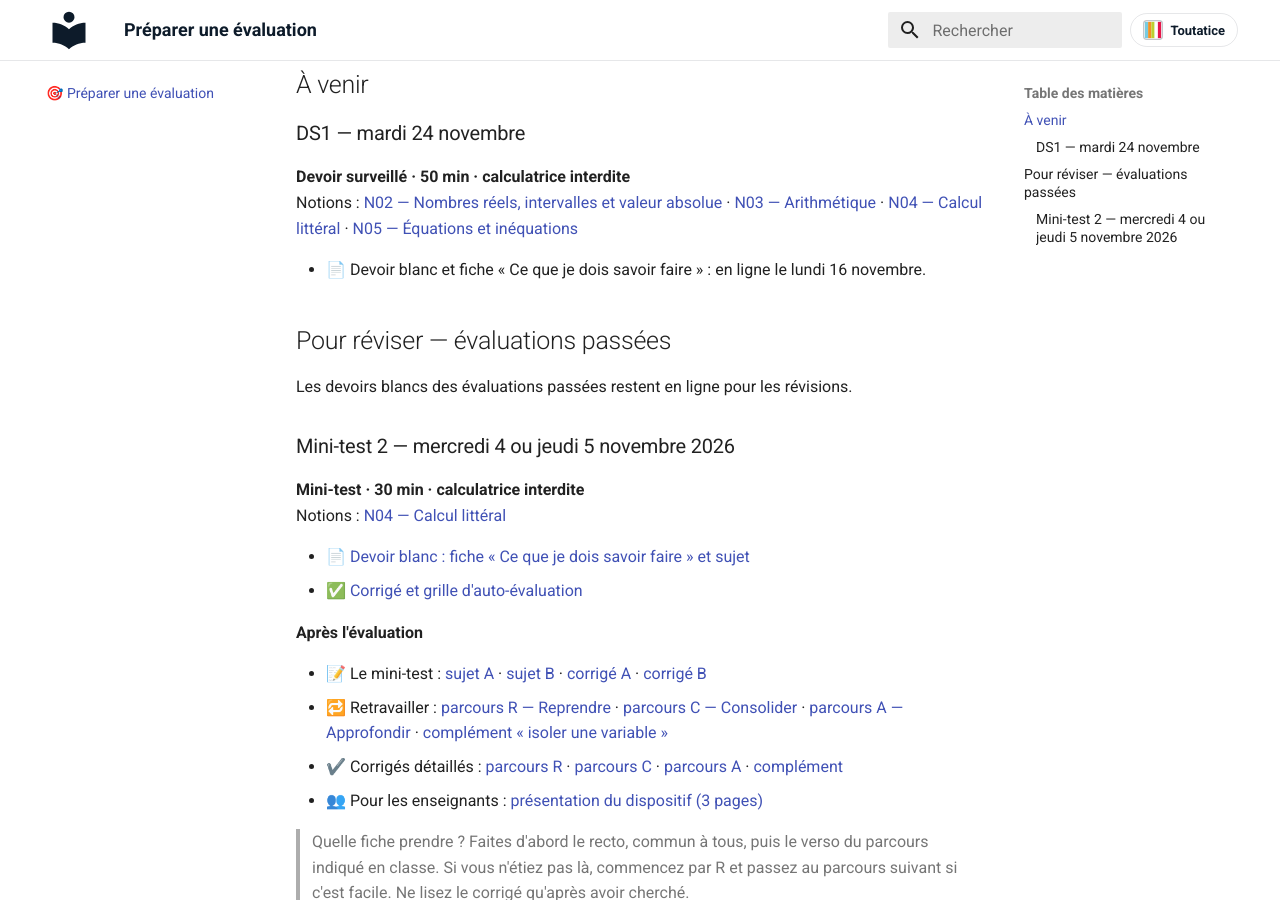
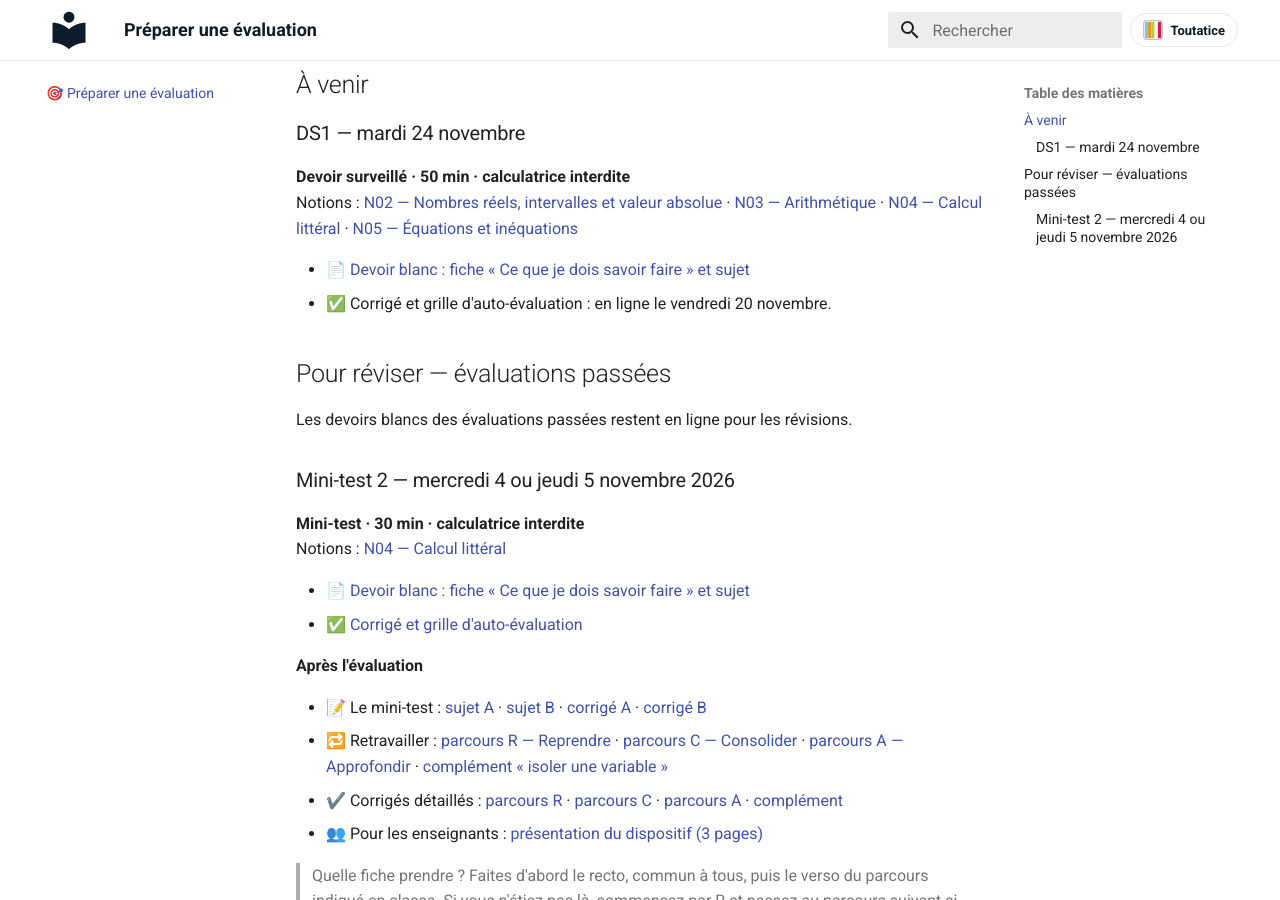
Before and after one commit to vnicolle56610/maths-seconde, an MkDocs documentation site: the page built from docs/preparer-evaluation/index.md, in a window 1280 px wide and 900 px high, scrolled down 619 px. Built offline with MkDocs 1.6.1 and Material for MkDocs 9.7.7, drawn with Linux system fonts in a browser that asks for light colours.

Commit message:
Préparer une évaluation : 1 PDF copié(s), 0 retiré(s), 6 page(s) mise(s) à jour
Généré par scripts/publier_devoirs_blancs.py depuis devoirs_blancs.yaml.

```diff
--- a/devoirs_blancs.yaml
+++ b/devoirs_blancs.yaml
@@ -77,4 +77,4 @@ devoirs_blancs:
     corrige: CORRIGE_DEVOIR_BLANC_DS1_2nde.pdf
     sujet_prevu: 2026-11-16
     corrige_prevu: 2026-11-20
-    etat: annonce
+    etat: sujet
--- a/docs/preparer-evaluation/index.md
+++ b/docs/preparer-evaluation/index.md
@@ -24,7 +24,8 @@ Après certaines évaluations, le sujet, des **fiches pour retravailler** et leu
 **Devoir surveillé · 50 min · calculatrice interdite**
 Notions : [N02 — Nombres réels, intervalles et valeur absolue](../notions/N02-nombres-reels-intervalles.md) · [N03 — Arithmétique](../notions/N03-arithmetique.md) · [N04 — Calcul littéral](../notions/N04-calcul-litteral.md) · [N05 — Équations et inéquations](../notions/N05-equations-inequations.md)
 
-- 📄 Devoir blanc et fiche « Ce que je dois savoir faire » : en ligne le lundi 16 novembre.
+- 📄 [Devoir blanc : fiche « Ce que je dois savoir faire » et sujet](2026-2027/DEVOIR_BLANC_DS1_2nde.pdf)
+- ✅ Corrigé et grille d'auto-évaluation : en ligne le vendredi 20 novembre.
 
 ## Pour réviser — évaluations passées
 
```
Also changed, not shown: docs/index.md (+1 -1 lines), docs/notions/N02-nombres-reels-intervalles.md (+1 -1 lines), docs/notions/N03-arithmetique.md (+1 -1 lines), docs/notions/N04-calcul-litteral.md (+1 -1 lines), docs/notions/N05-equations-inequations.md (+1 -1 lines), 1 other file.
